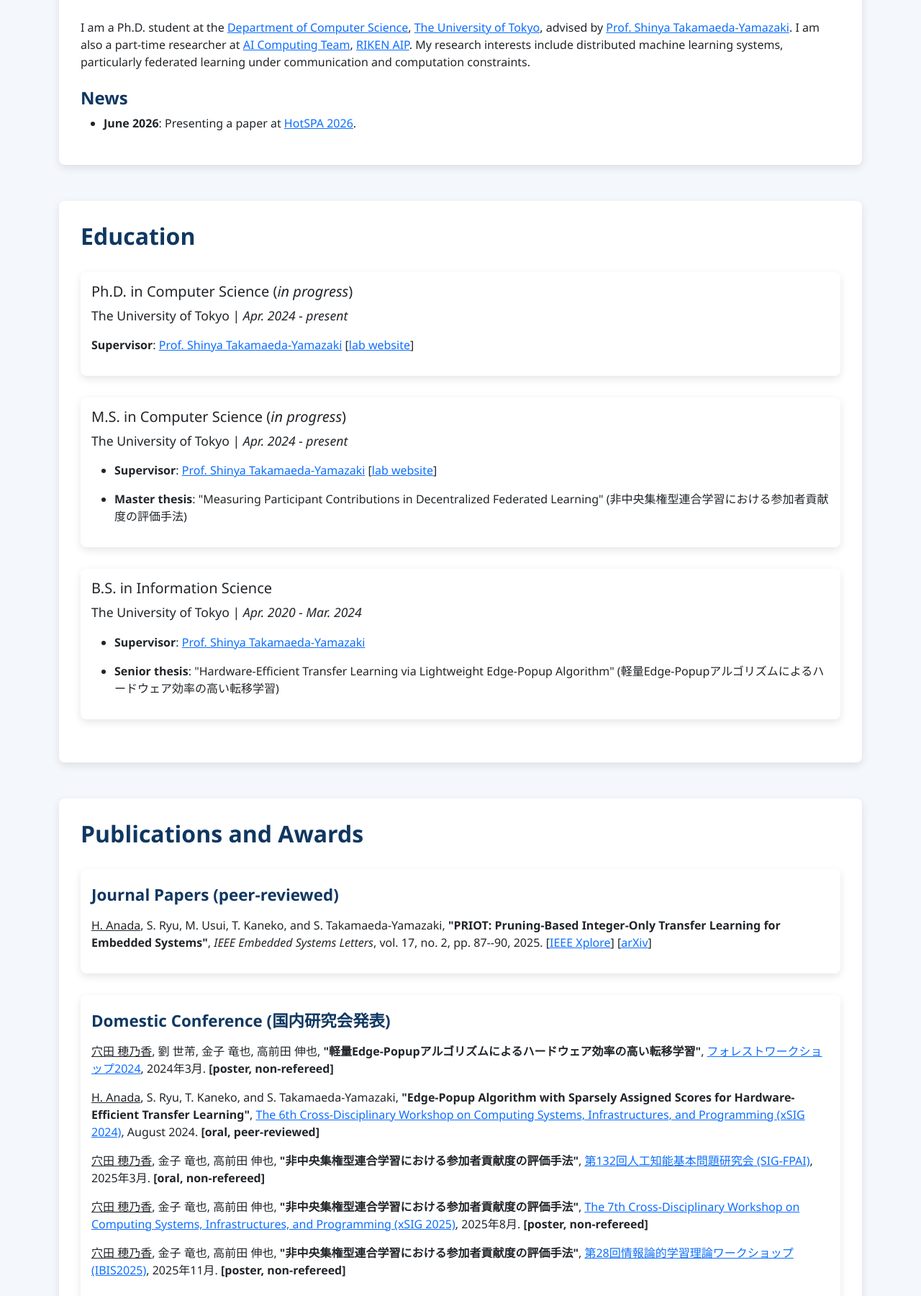
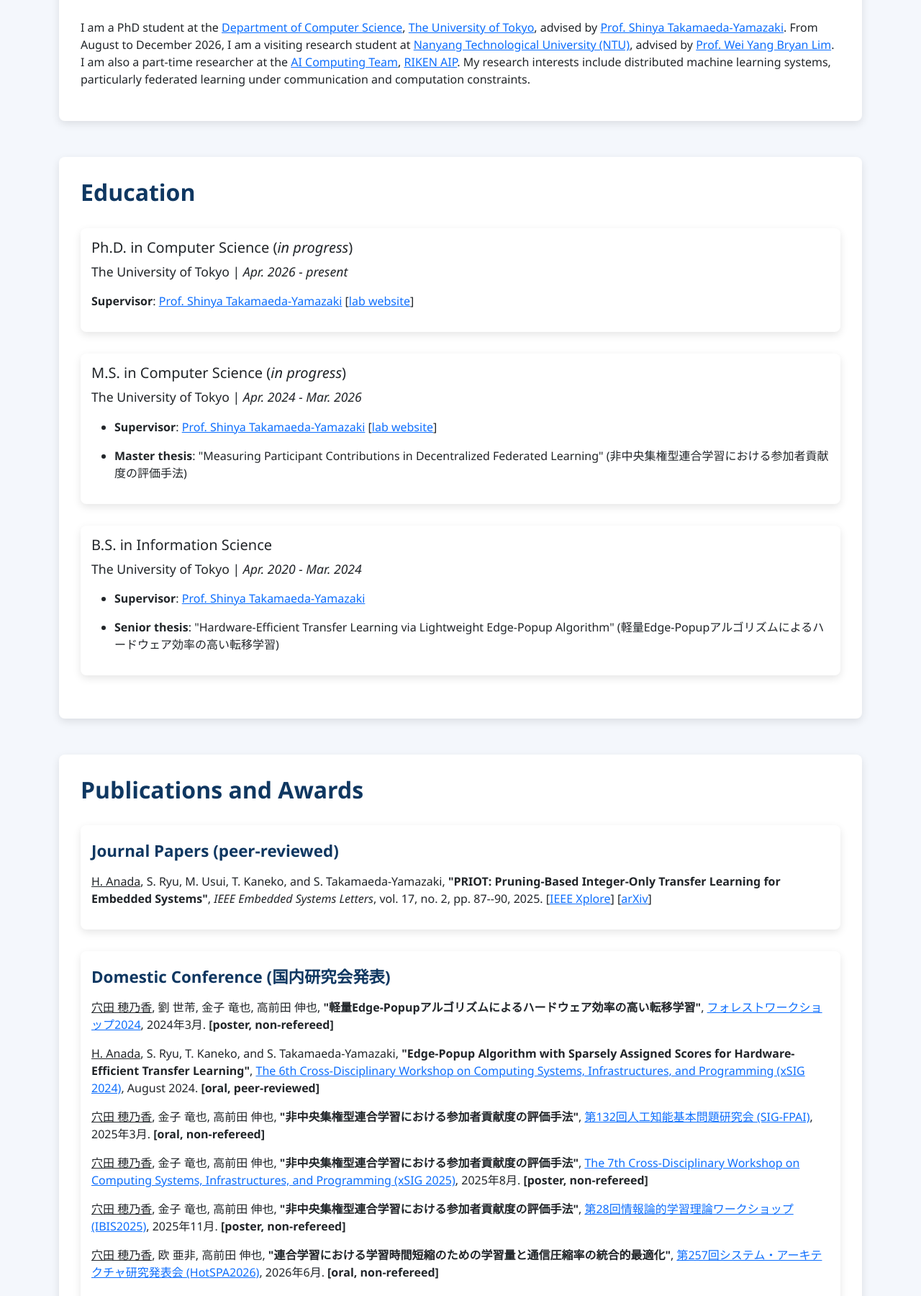
Before and after one commit to honokaanada/honokaanada.github.io, a website: page index.html in a window 1280 px wide. Shown: the part 520-2320 px from the top of the page at 72% size. Drawn offline with nearby package versions, Linux system fonts and the light colour scheme.

Commit message:
Updated profile (July 2026)

```diff
--- a/data/data.json
+++ b/data/data.json
@@ -1,16 +1,14 @@
 {
     "bio": {
-        "short": "Ph.D. Student, The University of Tokyo",
-        "long": "I am a Ph.D. student at the <a target=\"_blank\" href=\"https://www.is.s.u-tokyo.ac.jp/\">Department of Computer Science</a>, <a target=\"_blank\" href=\"https://www.u-tokyo.ac.jp/en/index.html\">The University of Tokyo</a>, advised by <a target=\"_blank\" href=\"https://sites.google.com/site/shinyaty/home\">Prof. Shinya Takamaeda-Yamazaki</a>. I am also a part-time researcher at <a target=\"_blank\" href=\"https://aip.riken.jp/labs/phys_intel/ai_computing/\">AI Computing Team</a>, <a target=\"_blank\" href=\"https://aip.riken.jp/\">RIKEN AIP</a>. My research interests include distributed machine learning systems, particularly federated learning under communication and computation constraints."
+        "short": "PhD Student at The University of Tokyo",
+        "long": "I am a PhD student at the <a target=\"_blank\" href=\"https://www.is.s.u-tokyo.ac.jp/\">Department of Computer Science</a>, <a target=\"_blank\" href=\"https://www.u-tokyo.ac.jp/en/index.html\">The University of Tokyo</a>, advised by <a target=\"_blank\" href=\"https://sites.google.com/site/shinyaty/home\">Prof. Shinya Takamaeda-Yamazaki</a>. From August to December 2026, I am a visiting research student at <a target=\"_blank\" href=\"https://www.ntu.edu.sg/\">Nanyang Technological University (NTU)</a>, advised by <a target=\"_blank\" href=\"https://sites.google.com/view/wyb\">Prof. Wei Yang Bryan Lim</a>. I am also a part-time researcher at the <a target=\"_blank\" href=\"https://aip.riken.jp/labs/phys_intel/ai_computing/\">AI Computing Team</a>, <a target=\"_blank\" href=\"https://aip.riken.jp/\">RIKEN AIP</a>. My research interests include distributed machine learning systems, particularly federated learning under communication and computation constraints."
     },
-    "news": [
-        "<b>June 2026</b>: Presenting a paper at  <a target=\"_blank\" href=\"https://www.ipsj.or.jp/kenkyukai/event/arc257.html\">HotSPA 2026</a>."
-    ],
+    "news": [],
     "education": [
         {
             "title": "Ph.D. in Computer Science (<i>in progress</i>)",
             "location": "The University of Tokyo",
-            "period": "Apr. 2024 - present",
+            "period": "Apr. 2026 - present",
             "details": [
                 "<b>Supervisor</b>: <a target=\"_blank\" href=\"https://sites.google.com/site/shinyaty/home\">Prof. Shinya Takamaeda-Yamazaki</a> [<a target=\"_blank\" href=\"https://sites.google.com/view/casys/\">lab website</a>]"
             ]
@@ -18,7 +16,7 @@
         {
             "title": "M.S. in Computer Science (<i>in progress</i>)",
             "location": "The University of Tokyo",
-            "period": "Apr. 2024 - present",
+            "period": "Apr. 2024 - Mar. 2026",
             "details": [
                 "<b>Supervisor</b>: <a target=\"_blank\" href=\"https://sites.google.com/site/shinyaty/home\">Prof. Shinya Takamaeda-Yamazaki</a> [<a target=\"_blank\" href=\"https://sites.google.com/view/casys/\">lab website</a>]",
                 "<b>Master thesis</b>: \"Measuring Participant Contributions in Decentralized Federated Learning\" (非中央集権型連合学習における参加者貢献度の評価手法)"
@@ -79,6 +77,13 @@
                 "venue":"<a target=\"_blank\" href=\"https://ibisml.org/ibis2025/\">第28回情報論的学習理論ワークショップ (IBIS2025)</a>",
                 "date": "2025年11月",
                 "misc": "<b>[poster, non-refereed]</b>"
+            },
+            {
+                "authors": "<u>穴田 穂乃香</u>, 欧 亜非, 高前田 伸也",
+                "title": "\"連合学習における学習時間短縮のための学習量と通信圧縮率の統合的最適化\"",
+                "venue":"<a target=\"_blank\" href=\"https://www.ipsj.or.jp/kenkyukai/event/arc257.html\">第257回システム・アーキテクチャ研究発表会 (HotSPA2026)</a>",
+                "date": "2026年6月",
+                "misc": "<b>[oral, non-refereed]</b>"
             }
         ],
         "preprint": [
@@ -95,6 +100,12 @@
                 "title": "IEEE Computer Society Japan Chapter xSIG Young Researcher Award",
                 "venue":"<a target=\"_blank\" href=\"https://xsig.ipsj.or.jp/2024/\">xSIG 2024</a>",
                 "date": "August 2024"
+            },
+            {
+                "authors": "<u>穴田 穂乃香</u>",
+                "title": "電子情報通信学会コンピュータシステム研究会優秀若手発表賞",
+                "venue":"<a target=\"_blank\" href=\"https://www.ipsj.or.jp/kenkyukai/event/arc257.html\">第257回システム・アーキテクチャ研究発表会 (HotSPA2026)</a>",
+                "date": "2026年6月"
             }
         ]
     },
--- a/index.html
+++ b/index.html
@@ -55,7 +55,7 @@
         <section id="about" class="section">
             <h2>About</h2>
             <p id="bio-long"></p>
-            <h3>News</h3>
+            <!-- <h3>News</h3> -->
             <ul id="news-list"></ul>
         </section>
 
```
